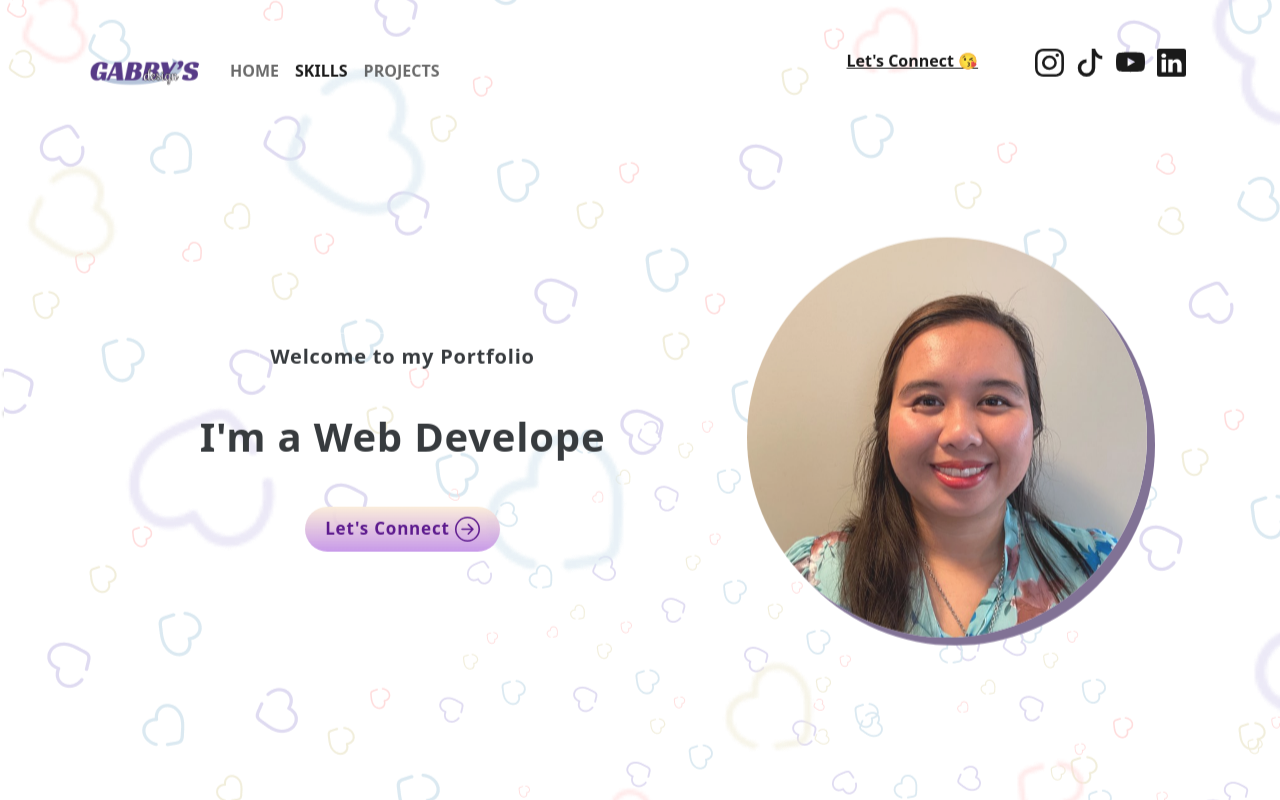
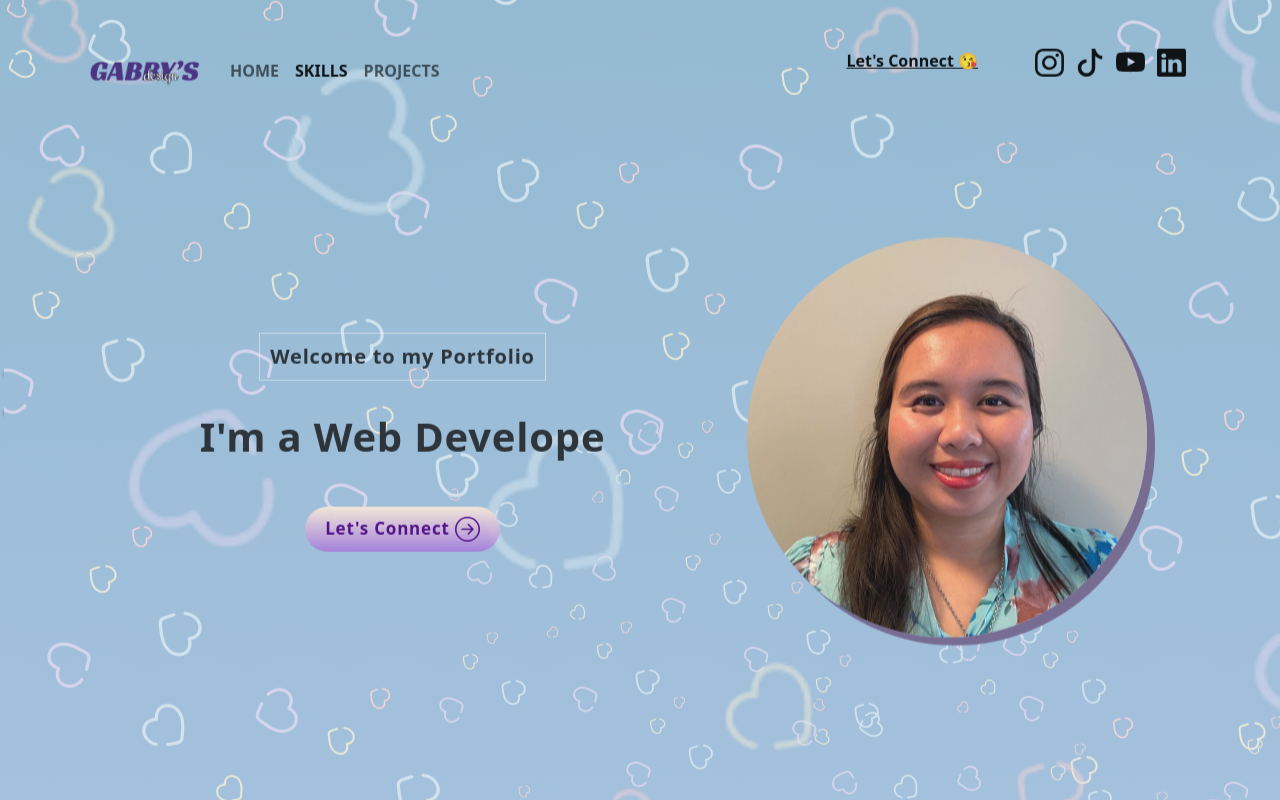
Before and after one commit to gabfranc/gabbysdesignstudio, a React (Create React App) app in the folder my-personal-webpage/: page / in a window 1280 px wide. Shown: the top 800 px of the page. Built offline with nearby package versions, Linux system fonts and the light colour scheme; a web font is replaced by a local one.

Commit message:
remoeved extra css stuff

```diff
--- a/my-personal-webpage/src/App.css
+++ b/my-personal-webpage/src/App.css
@@ -1,4 +1,4 @@
-src/ components/ Contact.js NavBar.js Banner.js Skills.js Projects.js App.js App.css body {
+body {
   background: linear-gradient(#94bad2, #d5d5ff);
   object-fit: fill;
   min-height: 150vh;
```
